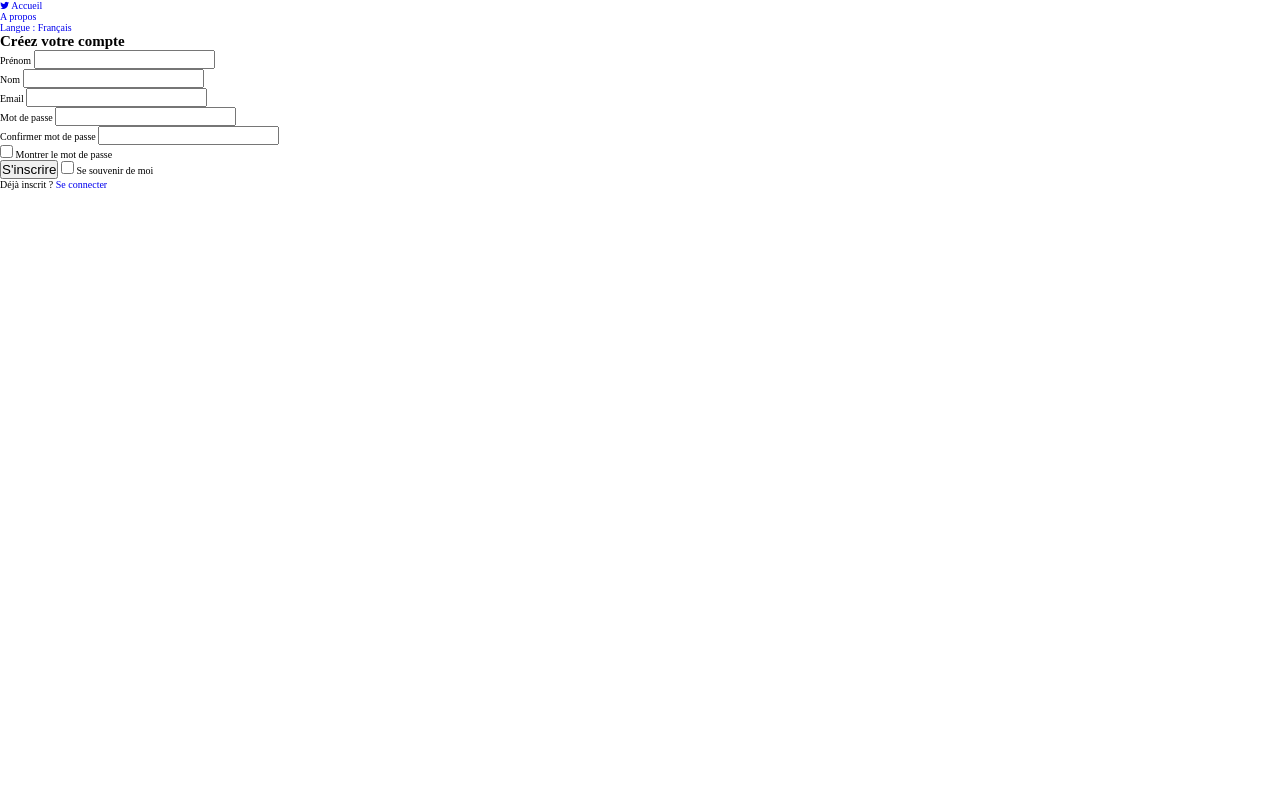
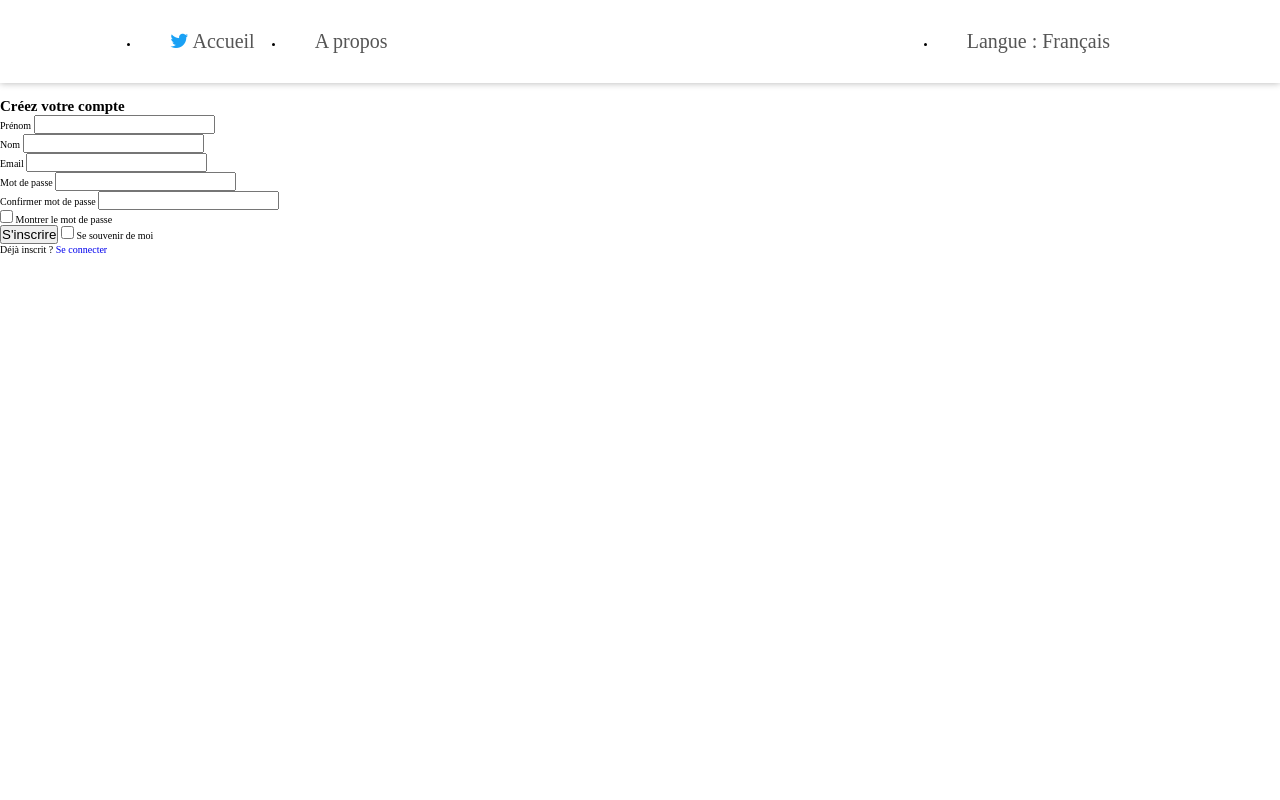
Before and after one commit to elias-cardon/jobber, a PHP site: page /sign.php in a window 1280 px wide. Run offline with PHP 8.4, Linux system fonts and the light colour scheme.

Commit message:
On fait la nav

```diff
--- /dev/null
+++ b/frontend/assets/css/sign.css
@@ -0,0 +1,57 @@
+section.sign-container{
+    display: grid;
+    grid-template-columns:minmax(5rem, 1fr) 2fr minmax(5rem, 1fr);
+    height: 100vh;
+    width: 100%;
+    grid-template-rows: repeat(2, min-content) 1fr;
+    row-gap: 1.5rem;
+}
+
+section.sign-container nav.nav-header-sign__up{
+    grid-column: 1/4;
+    grid-template-columns: 1/2;
+    padding: 2rem 0;
+    box-shadow: 0 0 0.7rem rgba(0, 0, 0, 0.3);
+}
+
+section.sign-container .nav-header-sign__up ul{
+    display: flex;
+    width: 100rem;
+    align-items: flex-end;
+    margin: auto;
+}
+
+.nav-header-sign__up li{
+    padding: 1rem 3rem;
+    position: relative;
+}
+
+.nav-header-sign__up li::after{
+    position: absolute;
+    content: "";
+    width: 100%;
+    height: 0.4rem;
+    background-color: #1aa1f5;
+    left: 0;
+    bottom: -2.5rem;
+    opacity: 0;
+    transition: opacity 0.3s;
+}
+
+.nav-header-sign__up li:hover::after{
+    opacity: 1;
+}
+
+.nav-header-sign__up li:last-child{
+    margin-left: auto;
+}
+
+.nav-header-sign__up li a{
+    font-size: 2rem;
+    color: #555;
+}
+
+.nav-header-sign__up i{
+    font-size: 2rem;
+    color : #1aa1f5;
+}
--- a/sign.php
+++ b/sign.php
@@ -3,7 +3,7 @@
 <?php require_once './backend/shared/header.php'; ?>
 
 <section class="sign-container">
-    <nav class="nav-header-sing__up">
+    <nav class="nav-header-sign__up">
         <ul>
             <li>
                 <a href="index.php">
```
